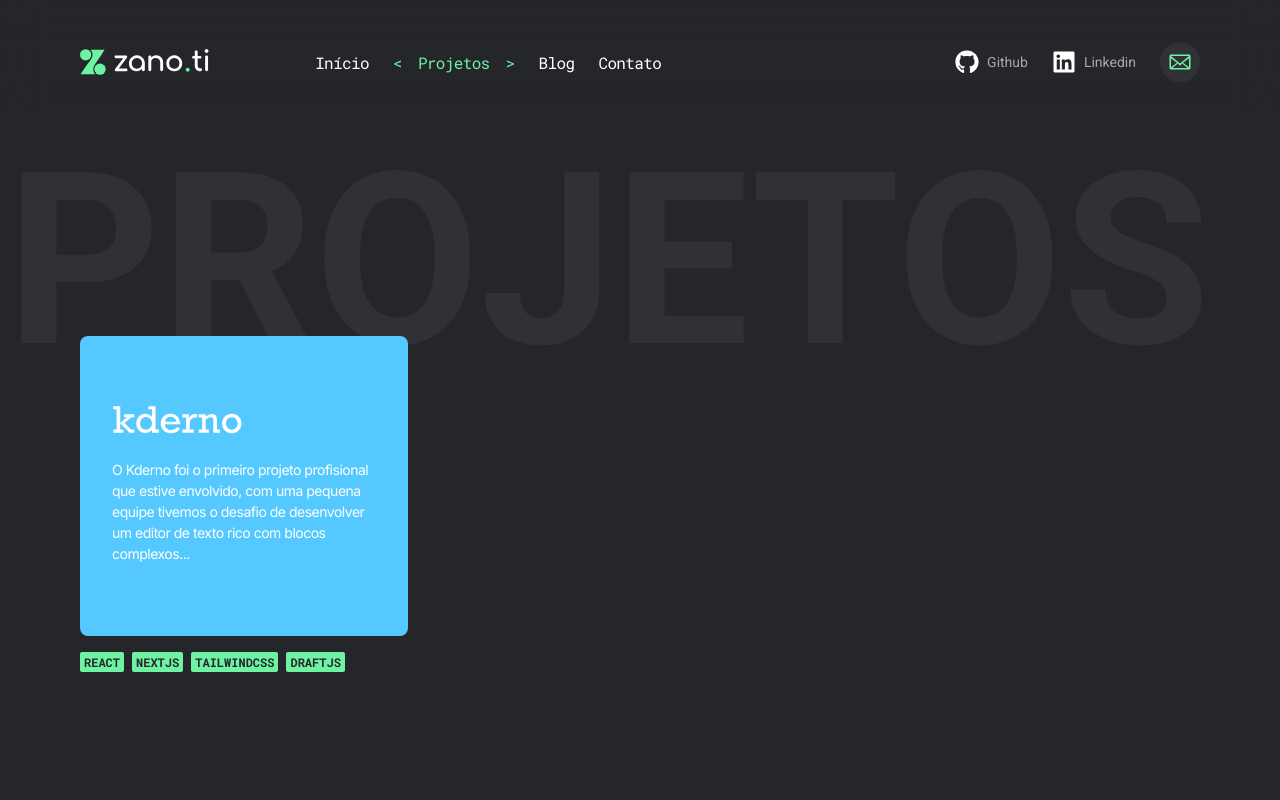
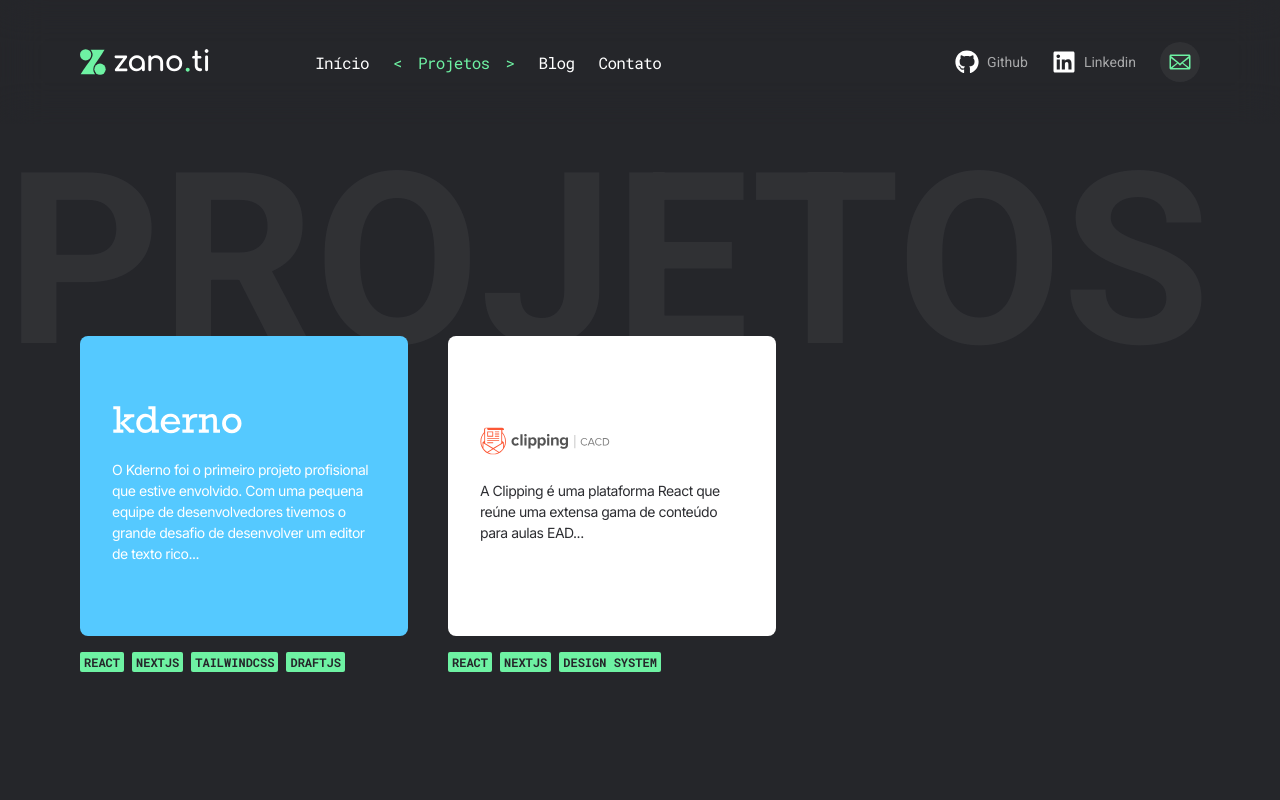
Before and after one commit to renanzan/zanoti-website, a Next.js app: page /projects in a window 1280 px wide. Shown: the top 800 px of the page. Built offline with nearby package versions, Linux system fonts and the light colour scheme.

Commit message:
feat: :sparkles: clipping project card

```diff
--- a/src/components/ProjectCard/Projects/ClippingCard/OpenCard/index.tsx
+++ b/src/components/ProjectCard/Projects/ClippingCard/OpenCard/index.tsx
@@ -31,8 +31,16 @@ const OpenCard: NextComponentType = () => {
 				</S.LogoContainer>
 
 				<S.Description layout="position">
-					Uma plataforma criada para democratizar o estudo para concursos públicos, como o concurso para diplomata, reunindo vide-aulas, conteúdo escrito e simulados em um único sistema web...
+					{`A Clipping é uma plataforma React que reúne uma extensa gama de conteúdo para aulas EAD. O projeto já tinha grandes dimensões quando integrei a equipe, fui responsável pela manutenção e desenvolvimento de novas features da plataforma.`}
 				</S.Description>
+
+				<S.ImageContainer>
+					<Image src="/assets/images/clipping-preview.png" layout="fill" />
+				</S.ImageContainer>
+
+				<S.MoreInfo>
+					{`Coordenei o desenvolvimento de uma lib React para o Design System da plataforma baseado nos princípios do Atomic Design. Utilizamos o storybook para documentar os componentes e implementamos testes unitários para garantir o funcionamento de cada componente da biblioteca.`}
+				</S.MoreInfo>
 			</S.Content>
 		</S.Root>
 	);
--- a/src/components/ProjectCard/Projects/ClippingCard/OpenCard/styles.tsx
+++ b/src/components/ProjectCard/Projects/ClippingCard/OpenCard/styles.tsx
@@ -36,7 +36,7 @@ export const WaterMark = styled.span`
 	font-weight: 700;
 	font-size: 350px;
 	line-height: 135.02%;
-	opacity: 0.1;
+	opacity: 0.05;
 	z-index: 0;
 `;
 
@@ -67,19 +67,25 @@ export const Description = styled(motion.p).attrs({
 	letter-spacing: -0.035em;
 `;
 
-export const Video = styled(motion.video).attrs({
+export const ImageContainer = styled(motion.image).attrs({
 	layoutId: "clipping-card-image"
 })`
+	position: relative;
 	width: 100%;
+	aspect-ratio: 1.6066/1;
 	border-radius: 8px;
 	box-shadow: 0px 30px 40px -13px rgba(36, 57, 66, 0.3);
 	margin-top: 16px;
+	border-radius: 8px;
+	border: 1px solid rgba(57, 56, 55, 0.1);
+	overflow: hidden;
+	margin-top: 40px;
 `;
 
 export const MoreInfo = styled.div`
 	margin-top: 40px;
-	text-align: center;
 	font-weight: 400;
 	font-size: 14px;
 	line-height: 200%;
+	white-space: pre-line;
 `;
--- a/src/components/ProjectCard/Projects/ClippingCard/index.tsx
+++ b/src/components/ProjectCard/Projects/ClippingCard/index.tsx
@@ -14,8 +14,6 @@ const ProjectClipping: NextComponentType = () => {
 
 	function handleOpen() {
 		router.push("?current=clipping", undefined, { shallow: true });
-
-		setHeaderConfig({ blur: false, primaryColor: "#2D2E32", secondaryColor: "#2D2E32", simplified: true });
 	}
 
 	useEffect(() => {
@@ -23,6 +21,7 @@ const ProjectClipping: NextComponentType = () => {
 			document.body.style.overflow = "auto";
 		} else {
 			document.body.style.overflow = "hidden";
+			setHeaderConfig({ blur: false, primaryColor: "#2D2E32", secondaryColor: "#2D2E32", simplified: true });
 		}
 	}, [open]);
 
@@ -39,13 +38,18 @@ const ProjectClipping: NextComponentType = () => {
 		);
 
 	return (
-		<S.Root onClick={handleOpen}>
+		<S.Root
+			onClick={handleOpen}
+			whileHover={{
+				y: -5,
+				transition: { duration: 0.25 },
+			}}>
 			<S.LogoContainer>
 				<Image src="/assets/icons/clipping-logo.svg" layout="fill" />
 			</S.LogoContainer>
 
 			<S.Description layout="position">
-				Uma plataforma criada para democratizar o estudo para concursos públicos, como o concurso para diplomata, reunindo vide-aulas, conteúdo escrito e simulados em um único sistema web...
+				A Clipping é uma plataforma React que reúne uma extensa gama de conteúdo para aulas EAD...
 			</S.Description>
 		</S.Root>
 	);
--- a/src/components/ProjectCard/Projects/KdernoCard/index.tsx
+++ b/src/components/ProjectCard/Projects/KdernoCard/index.tsx
@@ -14,14 +14,13 @@ const ProjectKderno: NextComponentType = () => {
 
 	function handleOpen() {
 		router.push("?current=kderno", undefined, { shallow: true });
-
-		setHeaderConfig({ blur: false, primaryColor: "#373939", simplified: true });
 	}
 
 	useEffect(() => {
 		if (!open) {
 			document.body.style.overflow = "auto";
 		} else {
+			setHeaderConfig({ blur: false, primaryColor: "#373939", simplified: true });
 			document.body.style.overflow = "hidden";
 		}
 	}, [open]);
@@ -39,13 +38,18 @@ const ProjectKderno: NextComponentType = () => {
 		);
 
 	return (
-		<S.Root onClick={handleOpen}>
+		<S.Root
+			onClick={handleOpen}
+			whileHover={{
+				y: -5,
+				transition: { duration: 0.25 },
+			}}>
 			<S.LogoContainer>
 				<Image src="/assets/icons/whitescale-kderno-logo.svg" layout="fill" />
 			</S.LogoContainer>
 
 			<S.Description layout="position">
-				O Kderno foi o primeiro projeto profisional que estive envolvido, com uma pequena equipe tivemos o desafio de desenvolver um editor de texto rico com blocos complexos...
+				O Kderno foi o primeiro projeto profisional que estive envolvido. Com uma pequena equipe de desenvolvedores tivemos o grande desafio de desenvolver um editor de texto rico...
 			</S.Description>
 		</S.Root>
 	);
--- a/src/templates/projects/index.tsx
+++ b/src/templates/projects/index.tsx
@@ -19,10 +19,10 @@ const ProjectsTemplate = () => {
 							<ProjectKderno />
 						</ProjectCard>
 
-						{/* <ProjectCard
+						<ProjectCard
 							tags={["react", "nextjs", "design system"]}>
 							<ProjectClipping />
-						</ProjectCard> */}
+						</ProjectCard>
 
 						{/* <ProjectCard
 							tags={["react", "nextjs"]}>
```
